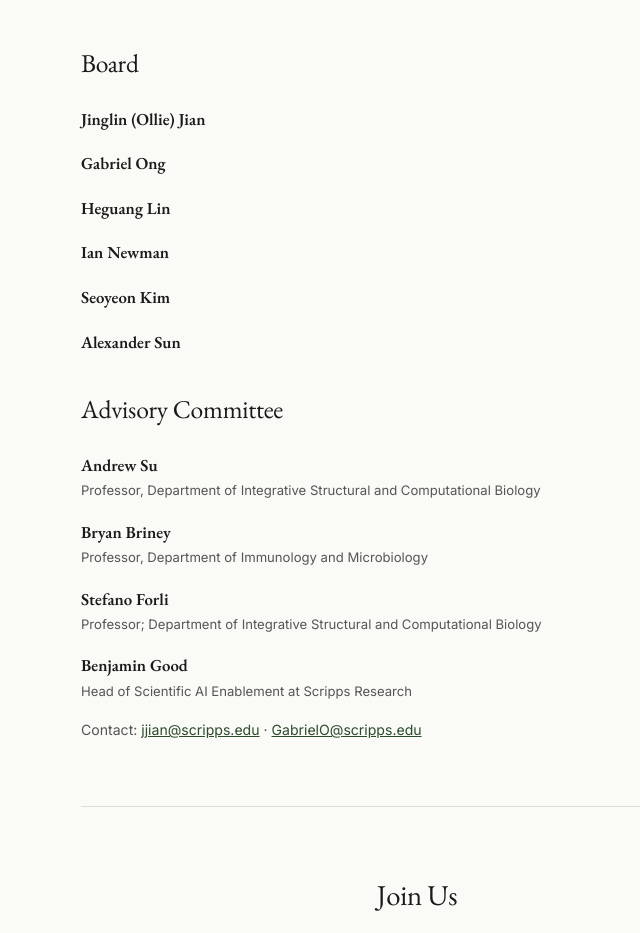
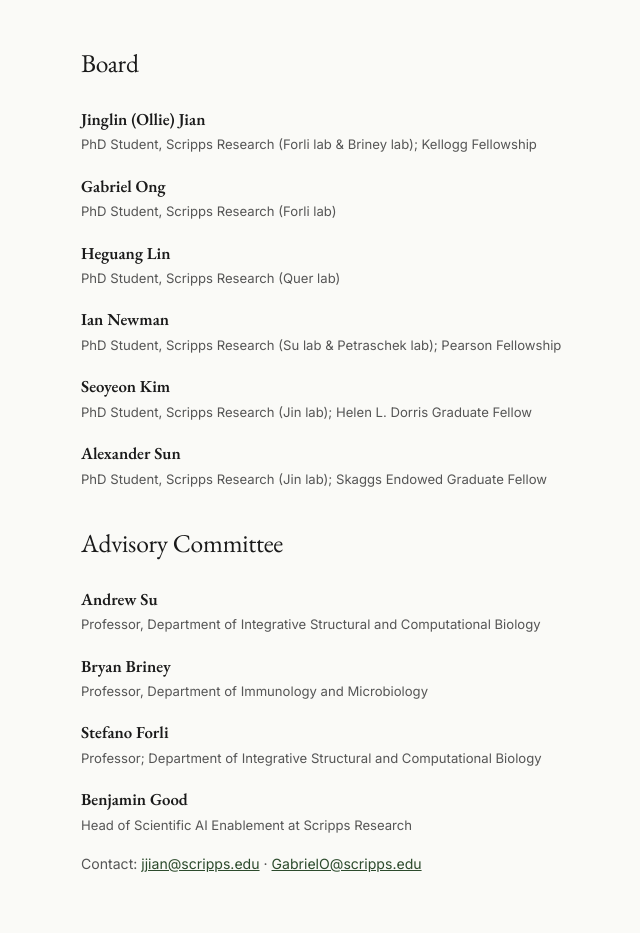
Before and after one commit to AIxScience-club/AIxScience-club.github.io, a plain HTML site: page index.html in a window 1280 px wide. Shown: the part 2940-3873 px from the top of the page, without its empty margins (223-863 px from the left). Drawn offline with nearby package versions, Linux system fonts and the light colour scheme.

Commit message:
Add board member affiliations

```diff
--- a/index.html
+++ b/index.html
@@ -518,21 +518,27 @@
       <div class="founders">
         <div class="founder">
           <span class="name">Jinglin (Ollie) Jian</span>
+          <div class="role">PhD Student, Scripps Research (Forli lab &amp; Briney lab); Kellogg Fellowship</div>
         </div>
         <div class="founder">
           <span class="name">Gabriel Ong</span>
+          <div class="role">PhD Student, Scripps Research (Forli lab)</div>
         </div>
         <div class="founder">
           <span class="name">Heguang Lin</span>
+          <div class="role">PhD Student, Scripps Research (Quer lab)</div>
         </div>
         <div class="founder">
           <span class="name">Ian Newman</span>
+          <div class="role">PhD Student, Scripps Research (Su lab &amp; Petraschek lab); Pearson Fellowship</div>
         </div>
         <div class="founder">
           <span class="name">Seoyeon Kim</span>
+          <div class="role">PhD Student, Scripps Research (Jin lab); Helen L. Dorris Graduate Fellow</div>
         </div>
         <div class="founder">
           <span class="name">Alexander Sun</span>
+          <div class="role">PhD Student, Scripps Research (Jin lab); Skaggs Endowed Graduate Fellow</div>
         </div>
       </div>
       <h2 style="margin-top: 2rem;">Advisory Committee</h2>
```
